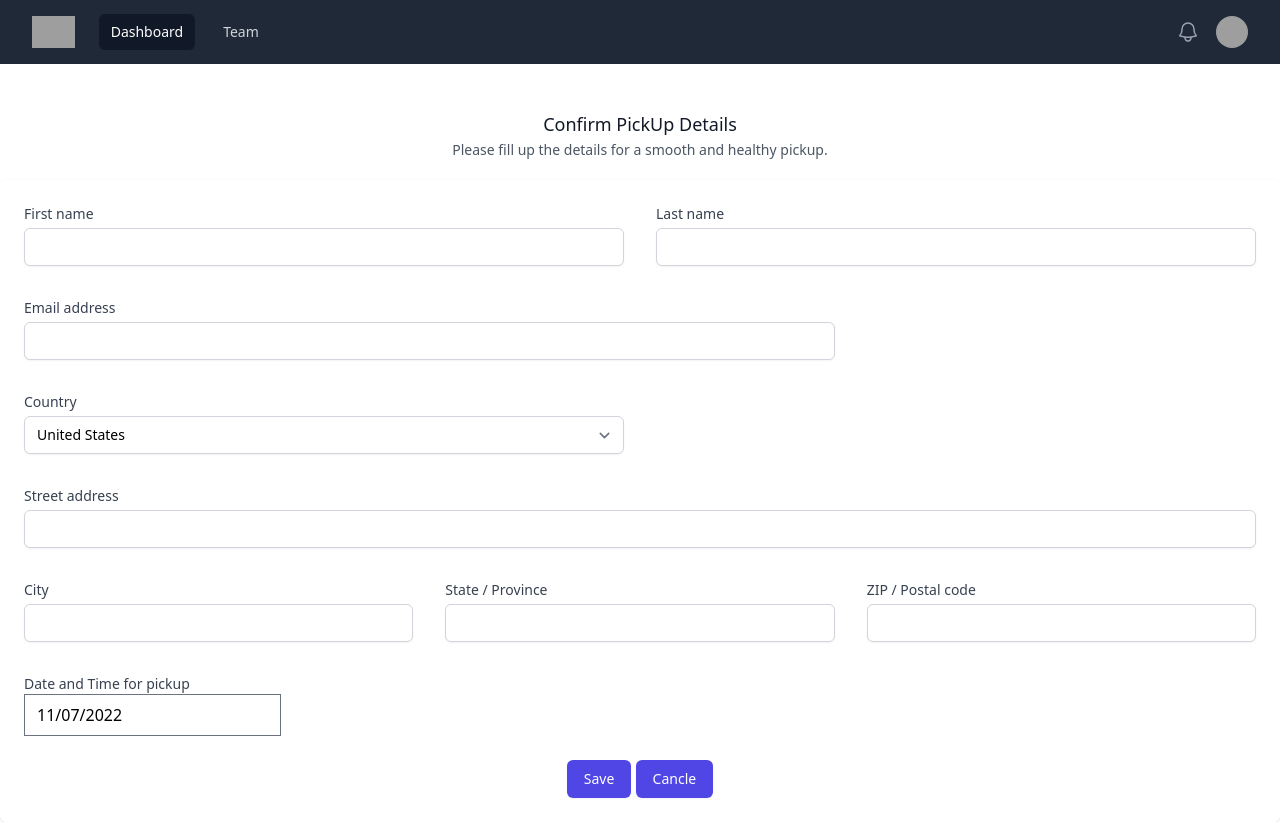
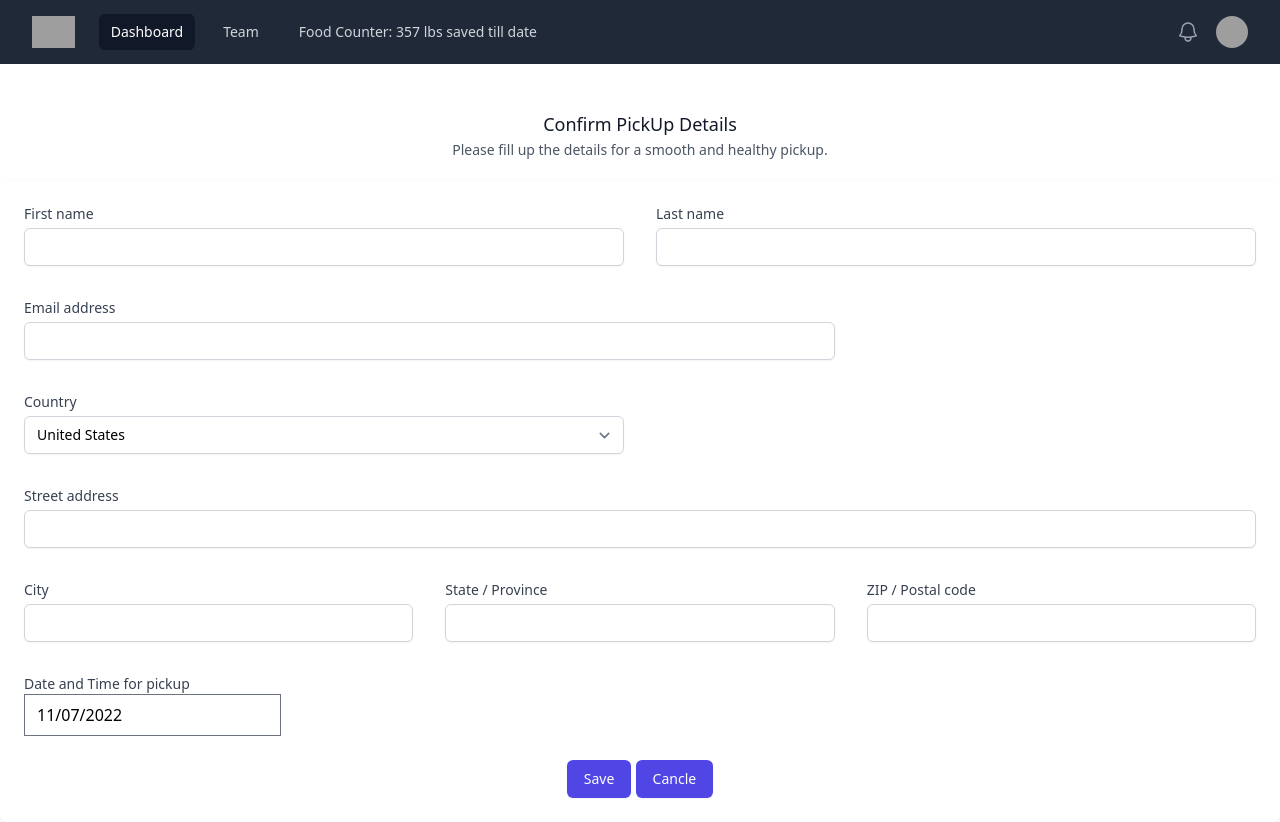
Before and after one commit to rajagoat/earth-day-c2g, a Next.js app in the folder frontend/: page /foodbank/confirmpickup in a window 1280 px wide. Built offline with nearby package versions, Linux system fonts and the light colour scheme; grey boxes are pictures that could not be loaded.

Commit message:
Added food counter to Navbar.

```diff
--- a/frontend/components/Navbar.js
+++ b/frontend/components/Navbar.js
@@ -2,11 +2,13 @@ import Link from 'next/link'
 import { Fragment, useState } from 'react'
 import { Disclosure, Menu, Transition } from '@headlessui/react'
 import { Bars3Icon, BellIcon, XMarkIcon } from '@heroicons/react/24/outline'
-import {Notification} from './Notification'
+import { Notification } from './Notification'
 
+var TotalFood=357;
 const navigation = [
   { name: 'Dashboard', href: '/gleaner', current: true },
   { name: 'Team', href: '/gleaner/teaminfo', current: false },
+  { name: 'Food Counter: '+JSON.parse(TotalFood) +' lbs saved till date',href: '', current: false },
 ]
 
 function classNames(...classes) {
```
